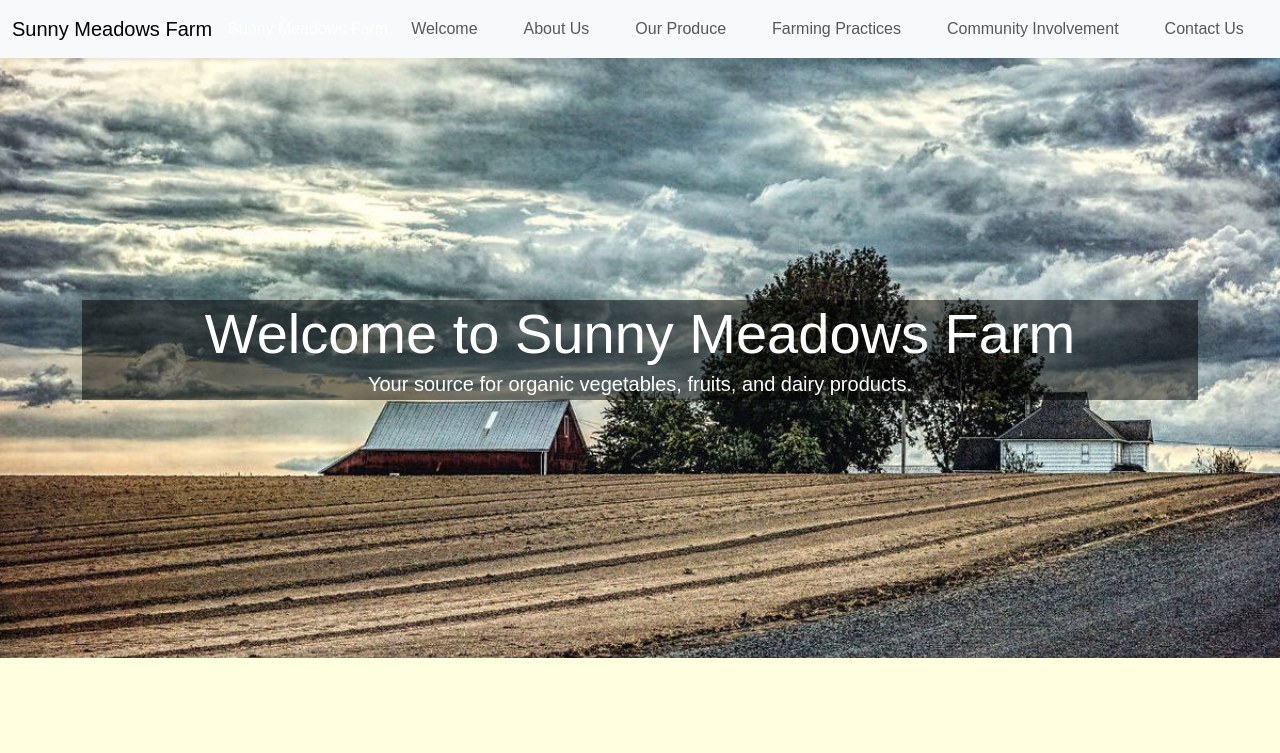
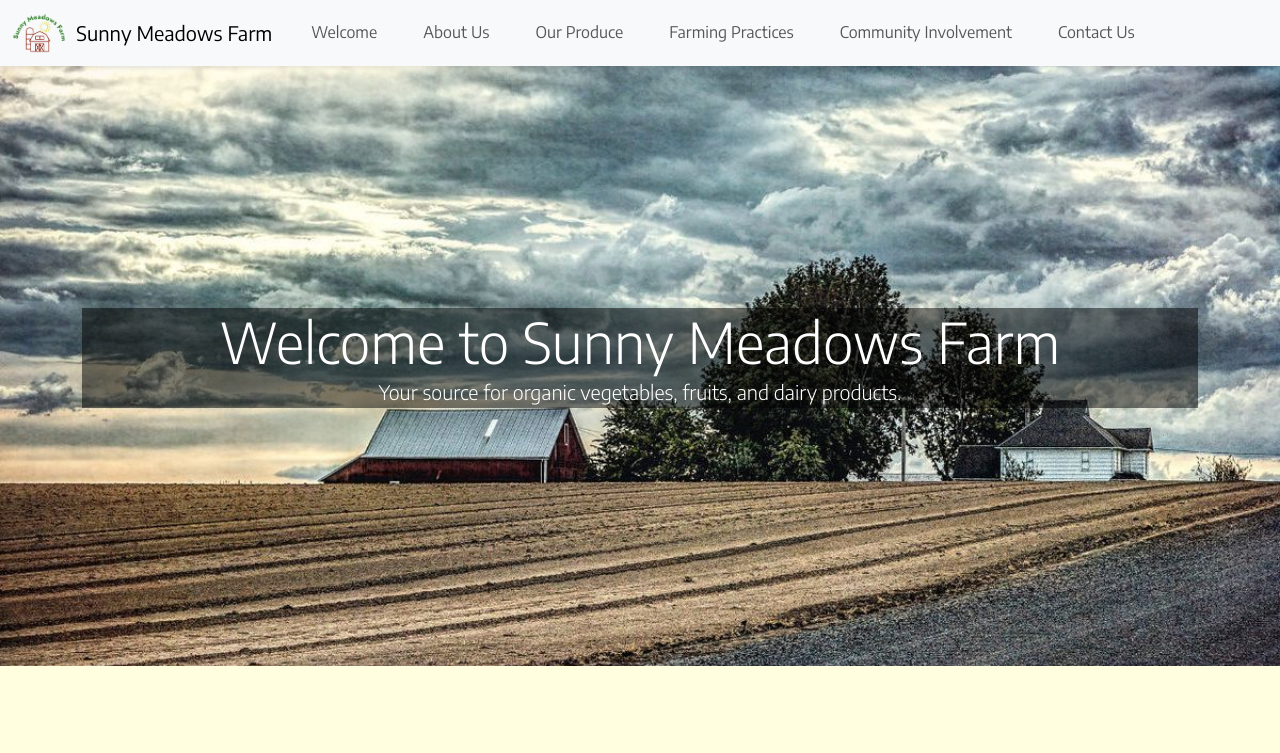
Before and after one commit to poleunisbr/Fullstack-Retake-FrontEnd, a plain HTML site: page src/index.html in a window 1280 px wide. Shown: the top 753 px of the page. Drawn offline with nearby package versions, Linux system fonts and the light colour scheme; files that its build step writes are made by us from their sources; no server answers.

Commit message:
added logo and changed font

```diff
--- a/scss/_custom.scss
+++ b/scss/_custom.scss
@@ -159,3 +159,14 @@ $card-text-color: #212529;
   max-width: 100%;
   height: auto;
 }
+
+.navbar-brand {
+  display: flex;
+  align-items: center;
+}
+
+.navbar-logo {
+  height: 40px;
+  margin-right: 10px;
+  width: auto;
+}
--- a/scss/_projectVariables.scss
+++ b/scss/_projectVariables.scss
@@ -10,7 +10,7 @@ $light-text-color: #666;
 $background-color: #f8f8f8;
 
 // Font Variables
-$font-family-base: Arial, sans-serif;
+$font-family-base: "Encode Sans", sans-serif;
 
 // Spacing
 $padding-base: 15px;
--- a/scss/style.scss
+++ b/scss/style.scss
@@ -1,6 +1,6 @@
 /* import Font Awesome and Google font(s) */
 @import url('https://cdnjs.cloudflare.com/ajax/libs/font-awesome/6.5.1/css/all.min.css');
-
+@import url('https://fonts.googleapis.com/css2?family=Encode+Sans:wght@100..900&display=swap');
 /* import the necessary Bootstrap files */
 @import "../node_modules/bootstrap/scss/functions";
 
--- a/src/index.html
+++ b/src/index.html
@@ -4,6 +4,7 @@
     <meta charset="UTF-8">
     <meta name="viewport" content="width=device-width, initial-scale=1.0">
     <title>Sunny Meadows Farm</title>
+    <link rel="icon" href="assets/Logo.png">
     <link rel="stylesheet" href="css/style.css">
 </head>
 <body>
@@ -11,8 +12,10 @@
 <!-- Navigation Bar -->
 <nav class="navbar navbar-expand-lg navbar-light bg-light sticky-top">
     <div class="container-fluid">
-        <a class="navbar-brand" href="#">Sunny Meadows Farm</a>
-        Sunny Meadows Farm
+        <a class="navbar-brand" href="#">
+            <img src="assets/Logo.png" alt="Sunny Meadows Farm logo" class="navbar-logo">
+            Sunny Meadows Farm
+        </a>
         <button class="navbar-toggler" type="button" data-bs-toggle="collapse" data-bs-target="#navbarNav" aria-controls="navbarNav" aria-expanded="false" aria-label="Toggle navigation">
             <span class="navbar-toggler-icon"></span>
         </button>
@@ -40,6 +43,7 @@
         </div>
     </div>
 </nav>
+
 
 <!-- Header / Welcome Section -->
 <header id="welcome" class="jumbotron text-center">
```
Also changed, not shown: src/assets/Logo.png (added).
